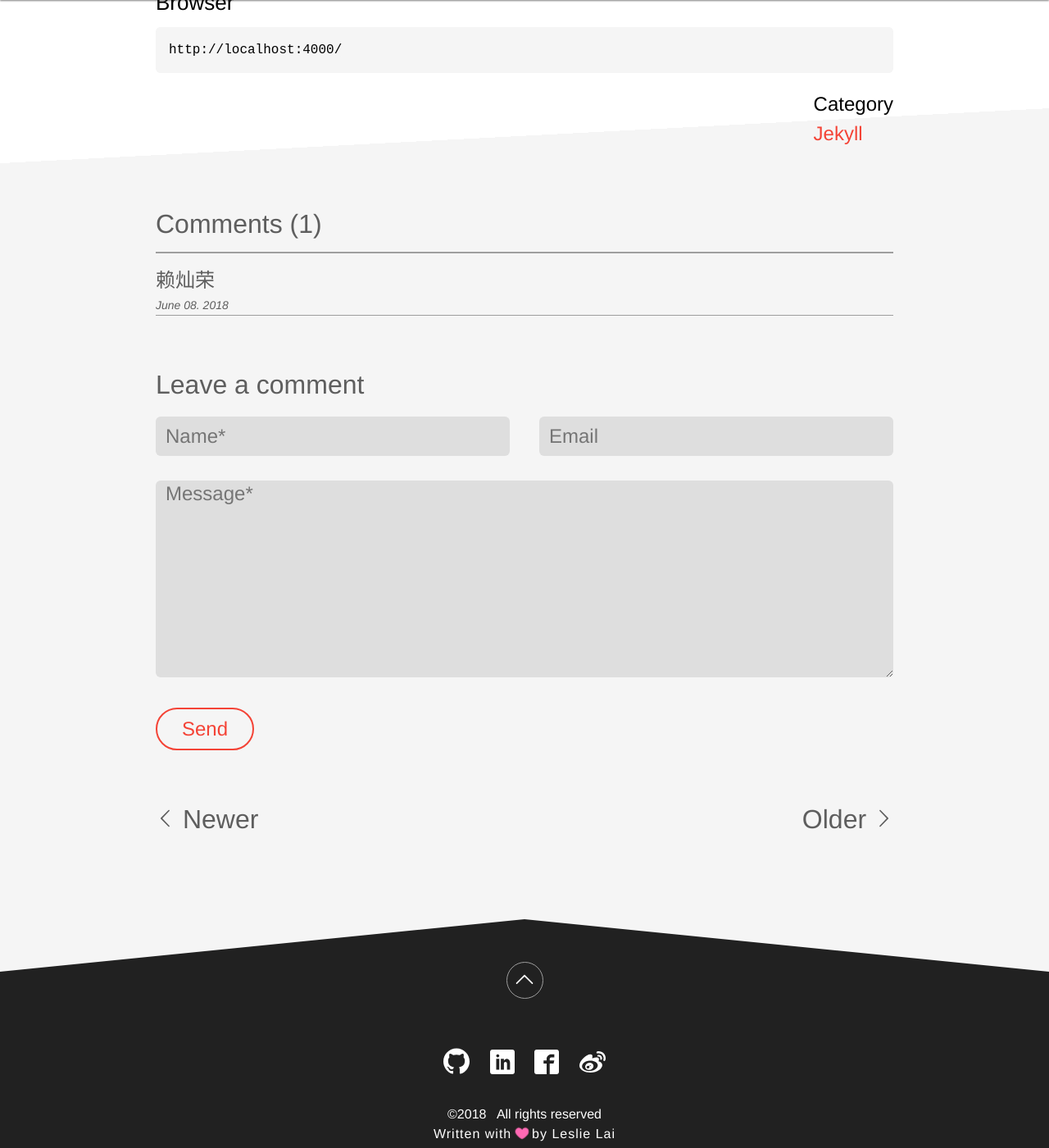
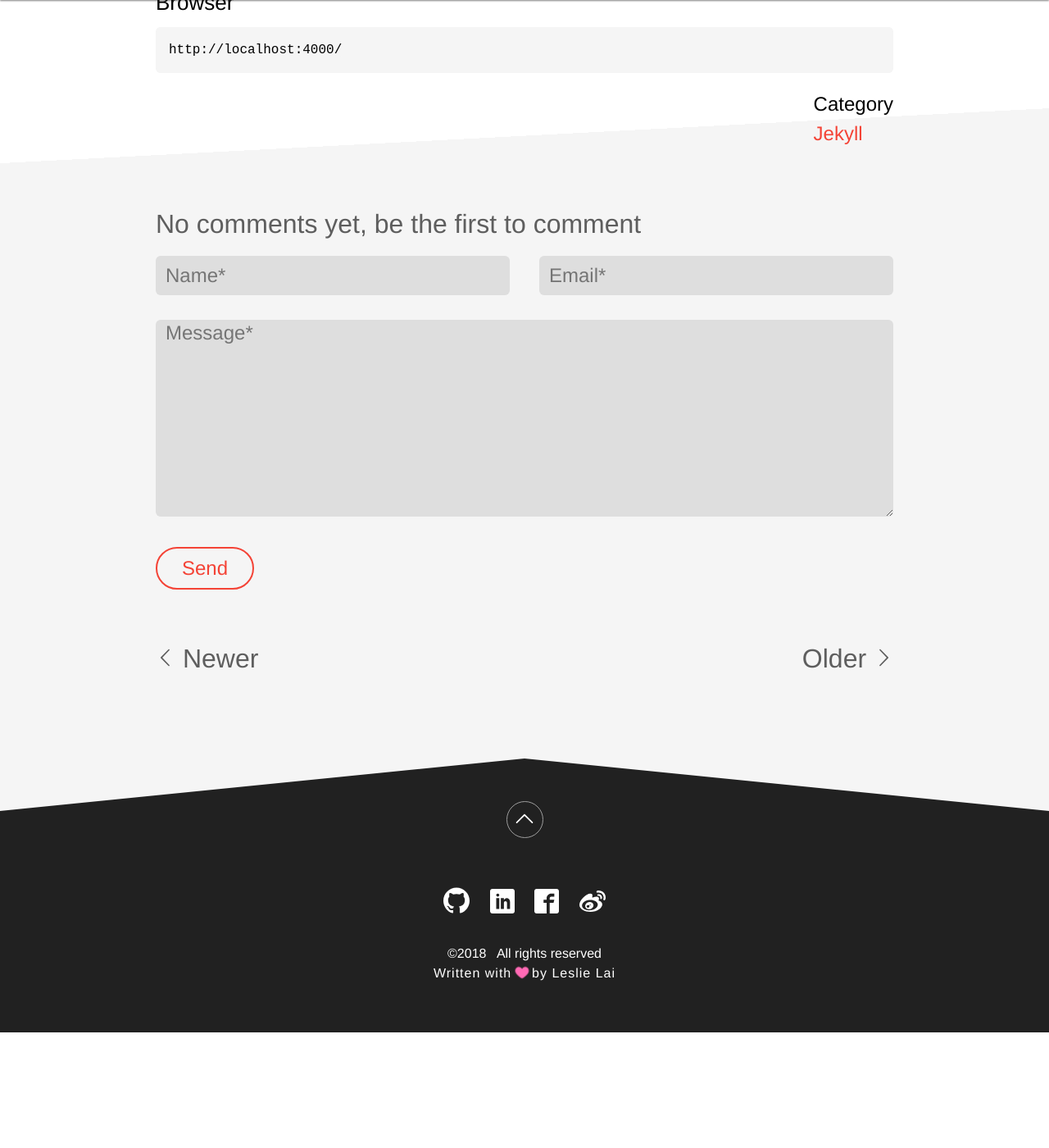
Before and after one commit to lcr/lcr.github.io, a Jekyll site: the page built from _posts/2017-12-28-jekyll-notes.md, in a window 1280 px wide and 1400 px high, scrolled down 1314 px. Shown: the whole window at 82% size. Built offline with Jekyll 4.4.1, drawn with Linux system fonts in a browser that asks for light colours; after the commit the page ends 2573 px from its top, so only the background shows below that.

Commit message:
comment ajax test

```diff
--- a/_includes/comment.html
+++ b/_includes/comment.html
@@ -15,44 +15,44 @@
 <h1 class="comment-new-title">No comments yet, be the first to comment</h1>
 {% endif %}
 
-<form method="POST" action="https://api.staticman.net/v2/entry/lcr/lcr.github.io/master/comments">
-  <input name="options[redirect]" type="hidden" value="{{ page.url | absolute_url }}">
-  <input name="options[slug]" type="hidden" value="{{ page.slug }}">
+<!--<form method="POST" action="https://api.staticman.net/v2/entry/lcr/lcr.github.io/master/comments"  novalidate="novalidate">-->
+  <!--<input name="options[redirect]" type="hidden" value="{{ page.url | absolute_url }}">-->
+  <!--<input name="options[slug]" type="hidden" value="{{ page.slug }}">-->
 
-  <label><input class="comment-new-text" name="fields[name]" type="text" placeholder="Name*" autocomplete="name" required></label>
+  <!--<label><input class="comment-new-text" name="fields[name]" type="text" placeholder="Name*" autocomplete="name" required></label>-->
 
-  <label><input class="comment-new-email" name="fields[email]" type="email" placeholder="Email" autocomplete="email" pattern="/^([A-Za-z0-9_\-\.\u4e00-\u9fa5])+\@([A-Za-z0-9_\-\.])+\.([A-Za-z]{2,8})$/"></label>
+  <!--<label><input class="comment-new-email" name="fields[email]" type="email" placeholder="Email" autocomplete="email" pattern="/^([A-Za-z0-9_\-\.\u4e00-\u9fa5])+\@([A-Za-z0-9_\-\.])+\.([A-Za-z]{2,8})$/"></label>-->
 
-  <label><textarea class="comment-new-message" name="fields[message]" placeholder="Message*" required></textarea></label>
+  <!--<label><textarea class="comment-new-message" name="fields[message]" placeholder="Message*" required></textarea></label>-->
 
-  <input class="comment-new-submit" type="submit" value="Send">
+  <!--<input class="comment-new-submit" type="submit" value="Send">-->
+<!--</form>-->
+
+<form class="comment-form" data-action="https://api.staticman.net/v2/entry/lcr/lcr.github.io/master/comments">
+
+  <input class="comment-input comment-input-slug" name="fields[redirect]" type="hidden" value="{{ page.slug | absolute_url }}">
+
+  <input class="comment-input comment-input-optionsSlug" name="options[slug]" type="hidden" value="{{ page.slug }}">
+
+  <input class="comment-input-catch" name="fields[catch]" type="text" tabindex="-1" placeholder="Last name" >
+
+  <input class="comment-input comment-input-name" name="fields[name]" type="text" placeholder="Name*" autocomplete="name" required>
+
+  <input class="comment-input comment-input-email" name="fields[email]" type="email" placeholder="Email*" autocomplete="email" pattern="/^([A-Za-z0-9_\-\.\u4e00-\u9fa5])+\@([A-Za-z0-9_\-\.])+\.([A-Za-z]{2,8})$/">
+
+  <textarea class="comment-input comment-input-message" name="fields[message]" placeholder="Message*" required></textarea>
+
+  <div class="comment-errorMessages"></div>
+  <div class="comment-sendFailed">Sending failed, please try again.</div>
+  <div class="comment-sendSucceeded">Thank you! Your comment is sent.</div>
+
+  <button class="comment-input-send" type="submit">Send</button>
+
+  <div class="comment-overlay">
+    <div class="comment-loader">
+      <div class="comment-loaderElement"></div>
+      <div class="comment-loaderElement comment-loaderElement--two"></div>
+    </div>
+  </div>
+
 </form>
-
-<!--<form class="comment-form" data-action="https://api.staticman.net/v2/entry/lcr/lcr.github.io/master" novalidate="novalidate">-->
-
-  <!--<input class="comment-input comment-input-slug" name="fields[redirect]" type="hidden" value="{{ page.slug | absolute_url }}">-->
-
-  <!--<input class="comment-input comment-input-optionsSlug" name="options[slug]" type="hidden" value="{{ page.slug }}">-->
-
-  <!--<input class="comment-input-catch" name="fields[catch]" type="text" tabindex="-1" placeholder="Last name" >-->
-
-  <!--<input class="comment-input comment-input-name" name="fields[name]" type="text" placeholder="Name*">-->
-
-  <!--<input class="comment-input comment-input-email" name="fields[email]" type="email" placeholder="Email*">-->
-
-  <!--<textarea class="comment-input comment-input-message" name="fields[message]" placeholder="Message*"></textarea>-->
-
-  <!--<div class="comment-errorMessages"></div>-->
-  <!--<div class="comment-sendFailed">Sending failed, please try again.</div>-->
-  <!--<div class="comment-sendSucceeded">Thank you! Your comment is sent.</div>-->
-
-  <!--<button class="comment-input-send" type="submit">Send</button>-->
-
-  <!--<div class="comment-overlay">-->
-    <!--<div class="comment-loader">-->
-      <!--<div class="comment-loaderElement"></div>-->
-      <!--<div class="comment-loaderElement comment-loaderElement&#45;&#45;two"></div>-->
-    <!--</div>-->
-  <!--</div>-->
-
-<!--</form>-->
--- a/_sass/components/_comment.scss
+++ b/_sass/components/_comment.scss
@@ -24,161 +24,6 @@
   border-bottom: 1px solid $grey-color;
 }
 
-///*
-// * Comment new
-// */
-//.comment-new-title {
-//  margin-top: $spacing-unit * 2;
-//  margin-bottom: -15px;
-//}
-//
-//.comment-input-name {
-//  float: left;
-//  width: 48%;
-//  height: $spacing-unit * 1.6;
-//}
-//
-//.comment-input-email {
-//  float: right;
-//  width: 48%;
-//  height: $spacing-unit * 1.6;
-//}
-//
-//.comment-input-message {
-//  width: 100%;
-//  height: $spacing-unit * 8;
-//  overflow: hidden;
-//}
-//
-//.comment-input-name,
-//.comment-input-email,
-//.comment-input-message {
-//  margin-top: $spacing-unit;
-//  border: 0;
-//  border-radius: $spacing-unit / 5;
-//  font-size: $base-font-size * 1.5;
-//  text-indent: $spacing-unit / 3;
-//  color: darken($grey-color, 25%);
-//  background: lighten($grey-color, 25%);
-//  &:focus {
-//    background: lighten($grey-color, 20%);
-//  }
-//
-//  @include media-query($small) {
-//    width: 100%;
-//  }
-//}
-//
-////.comment--submit {
-////  margin-top: $spacing-unit;
-////  margin-bottom: $spacing-unit;
-////  border:$red-color 2px solid;
-////  border-radius: $spacing-unit;
-////  padding: ($spacing-unit / 3) $spacing-unit;
-////  font-size: $base-font-size * 1.5;
-////  color: $red-color;
-////  background: $light-grey-color;
-////  cursor: pointer;
-////  &:hover {
-////    background: $red-color;
-////    color: $white-color;
-////    box-shadow: 0 8px 16px 0 rgba(0,0,0,0.2), 0 6px 20px 0 rgba(0,0,0,0.19);
-////  }
-////}
-//
-//.comment-form {
-//  position: relative;
-//}
-//
-////.comment-input {
-////  background: rgba($black-color, 0.03);
-////  border-radius: 0.4rem;
-////  color: $black-color;
-////  padding: 1rem 1.5rem;
-////  resize: none;
-////  transition: background $time;
-////}
-//
-//.comment-input-catch {
-//  position: absolute;
-//  margin-left: -10000px;
-//  opacity: 0;
-//}
-//
-//.comment-sendFailed {
-//  color: $red-color;
-//  display: none;
-//  margin-bottom: 2rem;
-//}
-//
-//.comment-sendSucceeded {
-//  display: none;
-//  margin-bottom: 2rem;
-//}
-//
-//.comment-input-send {
-//  margin-top: $spacing-unit;
-//  margin-bottom: $spacing-unit;
-//  border: $red-color 2px solid;
-//  border-radius: $spacing-unit;
-//  padding: ($spacing-unit / 3) $spacing-unit;
-//  font-size: $base-font-size * 1.5;
-//  color: $red-color;
-//  background: $light-grey-color;
-//  cursor: pointer;
-//  &:hover {
-//    background: $red-color;
-//    color: $white-color;
-//    box-shadow: 0 8px 16px 0 rgba(0, 0, 0, 0.2), 0 6px 20px 0 rgba(0, 0, 0, 0.19);
-//  }
-//}
-//
-//.comment-overlay {
-//  display: none;
-//  justify-content: center;
-//  align-items: center;
-//  position: absolute;
-//  top: 0;
-//  left: 0;
-//  width: 100%;
-//  height: 100%;
-//  z-index: 10;
-//  background: transparent;
-//}
-//
-//.comment-loader {
-//  position: relative;
-//  margin: 0 auto;
-//  width: 40px;
-//  height: 40px;
-//}
-//
-//.comment-loaderElement {
-//  position: absolute;
-//  top: 0;
-//  left: 0;
-//  width: 100%;
-//  height: 100%;
-//  border-radius: 50%;
-//  background-color: $red-color;
-//  animation: comment-loader-bounce 2.0s infinite ease-in-out;
-//  opacity: 0.6;
-//}
-//
-//@keyframes comment-loader-bounce {
-//  0%, 100% {
-//    transform: scale(0);
-//  }
-//  50% {
-//    transform: scale(1);
-//  }
-//}
-//
-//.comment-loaderElement--two {
-//  background-color: $deep-grey-color;
-//  animation-delay: -1.0s;
-//}
-
 /*
  * Comment new
  */
@@ -187,27 +32,27 @@
   margin-bottom: -15px;
 }
 
-.comment-new-text {
+.comment-input-name {
   float: left;
   width: 48%;
   height: $spacing-unit * 1.6;
 }
 
-.comment-new-email {
+.comment-input-email {
   float: right;
   width: 48%;
   height: $spacing-unit * 1.6;
 }
 
-.comment-new-message {
+.comment-input-message {
   width: 100%;
   height: $spacing-unit * 8;
   overflow: hidden;
 }
 
-.comment-new-text,
-.comment-new-email,
-.comment-new-message {
+.comment-input-name,
+.comment-input-email,
+.comment-input-message {
   margin-top: $spacing-unit;
   border: 0;
   border-radius: $spacing-unit / 5;
@@ -224,10 +69,31 @@
   }
 }
 
-.comment-new-submit {
+.comment-form {
+  position: relative;
+}
+
+.comment-input-catch {
+  position: absolute;
+  margin-left: -10000px;
+  opacity: 0;
+}
+
+.comment-sendFailed {
+  color: $red-color;
+  display: none;
+  margin-bottom: 2rem;
+}
+
+.comment-sendSucceeded {
+  display: none;
+  margin-bottom: 2rem;
+}
+
+.comment-input-send {
   margin-top: $spacing-unit;
   margin-bottom: $spacing-unit;
-  border:$red-color 2px solid;
+  border: $red-color 2px solid;
   border-radius: $spacing-unit;
   padding: ($spacing-unit / 3) $spacing-unit;
   font-size: $base-font-size * 1.5;
@@ -237,6 +103,52 @@
   &:hover {
     background: $red-color;
     color: $white-color;
-    box-shadow: 0 8px 16px 0 rgba(0,0,0,0.2), 0 6px 20px 0 rgba(0,0,0,0.19);
+    box-shadow: 0 8px 16px 0 rgba(0, 0, 0, 0.2), 0 6px 20px 0 rgba(0, 0, 0, 0.19);
   }
 }
+
+.comment-overlay {
+  display: none;
+  justify-content: center;
+  align-items: center;
+  position: absolute;
+  top: 0;
+  left: 0;
+  width: 100%;
+  height: 100%;
+  z-index: 10;
+  background: transparent;
+}
+
+.comment-loader {
+  position: relative;
+  margin: 0 auto;
+  width: 40px;
+  height: 40px;
+}
+
+.comment-loaderElement {
+  position: absolute;
+  top: 0;
+  left: 0;
+  width: 100%;
+  height: 100%;
+  border-radius: 50%;
+  background-color: $red-color;
+  animation: comment-loader-bounce 2.0s infinite ease-in-out;
+  opacity: 0.6;
+}
+
+@keyframes comment-loader-bounce {
+  0%, 100% {
+    transform: scale(0);
+  }
+  50% {
+    transform: scale(1);
+  }
+}
+
+.comment-loaderElement--two {
+  background-color: $deep-grey-color;
+  animation-delay: -1.0s;
+}
--- a/assets/js/main.js
+++ b/assets/js/main.js
@@ -143,101 +143,101 @@
 
 
 
-// const commentForm = document.querySelector('.comment-form');
-// const commentFormInputs = document.querySelectorAll('.comment-input');
-// const slugInput = document.querySelector('.comment-input-slug');
-// const optionsSlugInput = document.querySelector('.comment-input-optionsSlug');
-// const catchInput = document.querySelector('.comment-input-catch');
-// const nameInput = document.querySelector('.comment-input-name');
-// const emailInput = document.querySelector('.comment-input-email');
-// const messageInput = document.querySelector('.comment-input-message');
-// const sendFailedDiv = document.querySelector('.comment-sendFailed');
-// const errorMessagesDiv = document.querySelector('.comment-errorMessages');
-// const sendSucceededDiv = document.querySelector('.comment-sendSucceeded');
-// const overlayDiv = document.querySelector('.comment-overlay');
-//
-// function post(url, data, callback, errorCallback) {
-//   const xhr = new XMLHttpRequest();
-//   xhr.open('POST', url);
-//   xhr.setRequestHeader('Content-Type', 'application/x-www-form-urlencoded');
-//   xhr.onload = function() {
-//     if (xhr.status === 200) {
-//       callback(xhr.responseText);
-//     } else if (xhr.status !== 200) {
-//       errorCallback(xhr.responseText);
-//     }
-//   };
-//   xhr.send(encodeURI(data));
-// }
-//
-// if (commentForm) {
-//   commentForm.addEventListener('submit', (e) => {
-//     e.preventDefault();
-//     errorMessagesDiv.innerHTML = '';
-//     sendFailedDiv.style.display = 'none';
-//     sendSucceededDiv.style.display = 'none';
-//
-//     const slug = slugInput.value.trim();
-//     const optionsSlug = optionsSlugInput.value.trim();
-//     const name = nameInput.value.trim();
-//     const catchValue = catchInput.value.trim();
-//     const email = emailInput.value.trim();
-//     const message = messageInput.value.trim();
-//
-//     let error = false;
-//     let fatalError = false;
-//     const messages = [];
-//
-//     if (slug === '' || slug !== optionsSlug || catchValue !== '') {
-//       fatalError = true;
-//     }
-//
-//     if (name.length < 2) {
-//       error = true;
-//       messages.push('Please enter name');
-//     }
-//
-//     if (email.search(/^[a-zA-Z0-9.!#$%&’*+/=?^_`{|}~-]+@[a-zA-Z0-9-]+(?:\.[a-zA-Z0-9-]+)*$/) === -1) {
-//       error = true;
-//       messages.push('Please enter valid email');
-//     }
-//
-//     if (message.length < 2) {
-//       error = true;
-//       messages.push('Please enter message');
-//     }
-//
-//     if (fatalError) {
-//       return false;
-//     }
-//
-//     if (error) {
-//       errorMessagesDiv.innerHTML = messages.join('<br>');
-//       return false;
-//     }
-//
-//
-//     const params = [];
-//
-//     for (let i = 0; i < commentFormInputs.length; i++) {
-//       const input = commentFormInputs[i];
-//       params.push(`${ input.name }=${ input.value }`);
-//     }
-//
-//     overlayDiv.style.display = 'flex';
-//
-//     post(
-//       e.target.getAttribute('data-action'),
-//       params.join('&'),
-//       function(text){
-//         commentForm.reset();
-//         sendSucceededDiv.style.display = 'block';
-//         overlayDiv.style.display = 'none';
-//       },
-//       function(text){
-//         sendFailedDiv.style.display = 'block';
-//         overlayDiv.style.display = 'none';
-//       }
-//     );
-//   });
-// }
+const commentForm = document.querySelector('.comment-form');
+const commentFormInputs = document.querySelectorAll('.comment-input');
+const slugInput = document.querySelector('.comment-input-slug');
+const optionsSlugInput = document.querySelector('.comment-input-optionsSlug');
+const catchInput = document.querySelector('.comment-input-catch');
+const nameInput = document.querySelector('.comment-input-name');
+const emailInput = document.querySelector('.comment-input-email');
+const messageInput = document.querySelector('.comment-input-message');
+const sendFailedDiv = document.querySelector('.comment-sendFailed');
+const errorMessagesDiv = document.querySelector('.comment-errorMessages');
+const sendSucceededDiv = document.querySelector('.comment-sendSucceeded');
+const overlayDiv = document.querySelector('.comment-overlay');
+
+function post(url, data, callback, errorCallback) {
+  const xhr = new XMLHttpRequest();
+  xhr.open('POST', url);
+  xhr.setRequestHeader('Content-Type', 'application/x-www-form-urlencoded');
+  xhr.onload = function() {
+    if (xhr.status === 200) {
+      callback(xhr.responseText);
+    } else if (xhr.status !== 200) {
+      errorCallback(xhr.responseText);
+    }
+  };
+  xhr.send(encodeURI(data));
+}
+
+if (commentForm) {
+  commentForm.addEventListener('submit', (e) => {
+    e.preventDefault();
+    // errorMessagesDiv.innerHTML = '';
+    sendFailedDiv.style.display = 'none';
+    sendSucceededDiv.style.display = 'none';
+
+    const slug = slugInput.value.trim();
+    const optionsSlug = optionsSlugInput.value.trim();
+    const name = nameInput.value.trim();
+    const catchValue = catchInput.value.trim();
+    const email = emailInput.value.trim();
+    const message = messageInput.value.trim();
+
+    let error = false;
+    let fatalError = false;
+    const messages = [];
+
+    if (slug === '' || slug !== optionsSlug || catchValue !== '') {
+      fatalError = true;
+    }
+
+    // if (name.length < 2) {
+    //   error = true;
+      // messages.push('Please enter name');
+    // }
+
+    // if (email.search(/^[a-zA-Z0-9.!#$%&’*+/=?^_`{|}~-]+@[a-zA-Z0-9-]+(?:\.[a-zA-Z0-9-]+)*$/) === -1) {
+    //   error = true;
+      // messages.push('Please enter valid email');
+    // }
+
+    // if (message.length < 2) {
+    //   error = true;
+      // messages.push('Please enter message');
+    // }
+
+    if (fatalError) {
+      return false;
+    }
+
+    // if (error) {
+    //   errorMessagesDiv.innerHTML = messages.join('<br>');
+    //   return false;
+    // }
+
+
+    const params = [];
+
+    for (let i = 0; i < commentFormInputs.length; i++) {
+      const input = commentFormInputs[i];
+      params.push(`${ input.name }=${ input.value }`);
+    }
+
+    overlayDiv.style.display = 'flex';
+
+    post(
+      e.target.getAttribute('data-action'),
+      params.join('&'),
+      function(text){
+        commentForm.reset();
+        sendSucceededDiv.style.display = 'block';
+        overlayDiv.style.display = 'none';
+      },
+      function(text){
+        sendFailedDiv.style.display = 'block';
+        overlayDiv.style.display = 'none';
+      }
+    );
+  });
+}
--- a/staticman.yml
+++ b/staticman.yml
@@ -22,7 +22,7 @@
 
   path: "_data/comments/{options.slug}"
 
-  requiredFields: ["name", "message"]
+  requiredFields: ["name","message"]
 
   transforms:
     email: md5
```
Also changed, not shown: _data/comments/jekyll-notes/entry1528476086977.yml (deleted, +0 -11 lines).
